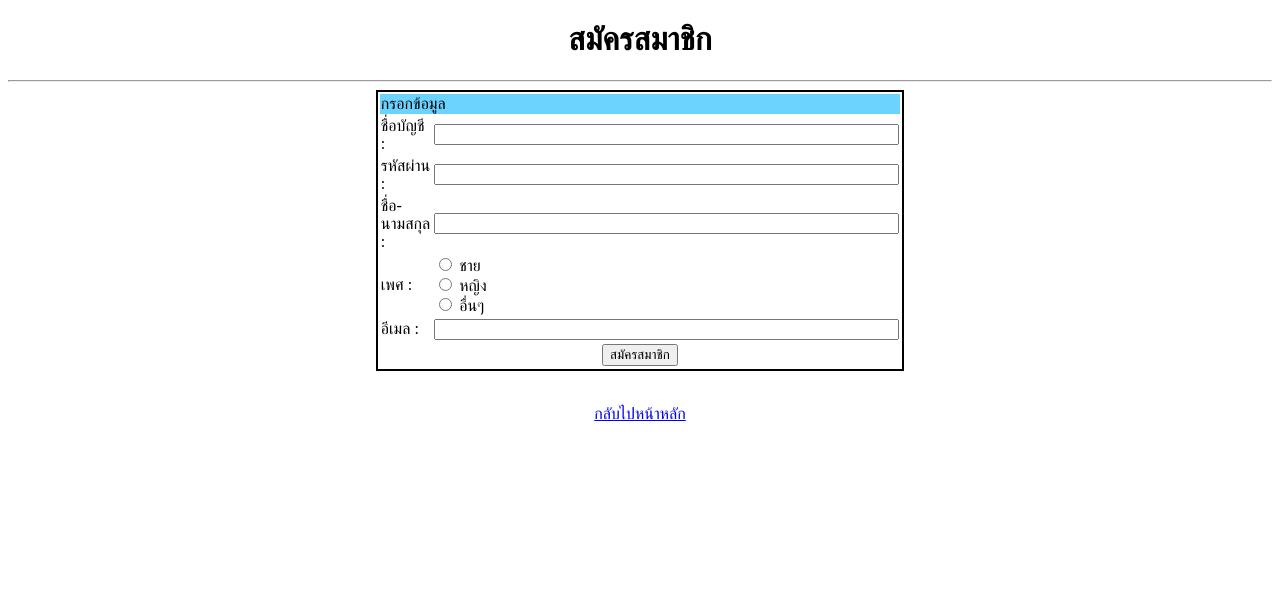
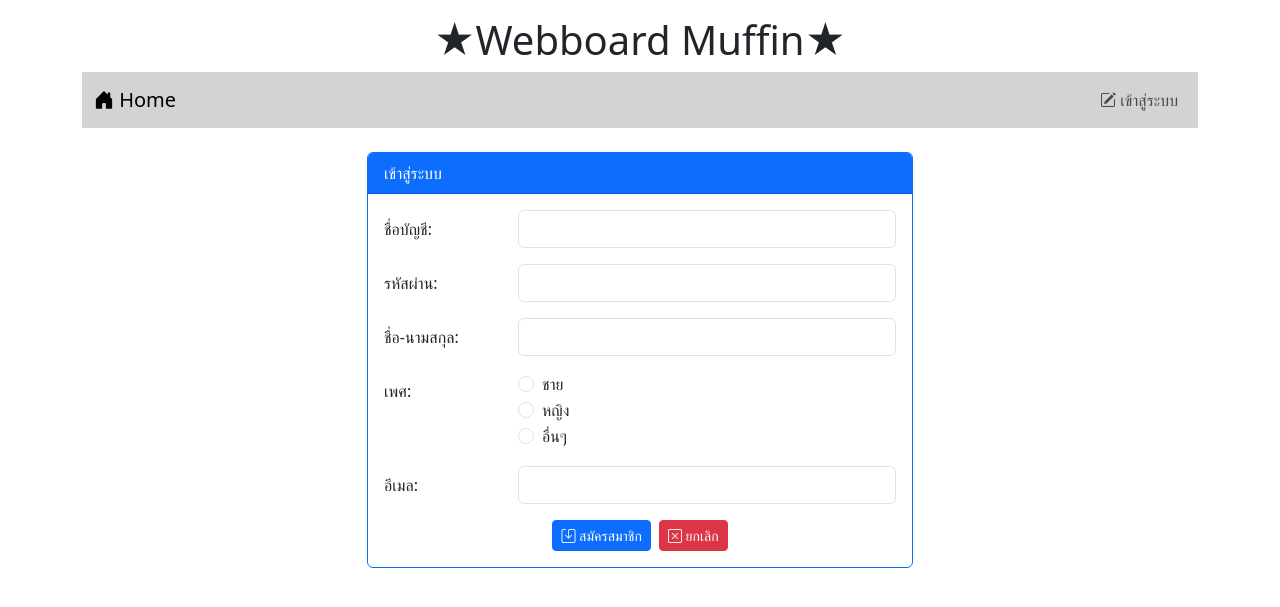
Before and after one commit to muffinyyss/Webboard_Work3, a PHP site: page /register.php in a window 1280 px wide. Shown: the top 607 px of the page. Run offline with PHP 8.4, Linux system fonts and the light colour scheme.

Commit message:
Work8 finish
Work8 finish

```diff
--- a/register.php
+++ b/register.php
@@ -7,67 +7,92 @@
     <meta charset="UTF-8">
     <meta name="viewport" content="width=device-width, initial-scale=1.0">
     <title>Webboard Muffin</title>
+    <link href="https://cdn.jsdelivr.net/npm/bootstrap@5.3.3/dist/css/bootstrap.min.css" rel="stylesheet" integrity="sha384-QWTKZyjpPEjISv5WaRU9OFeRpok6YctnYmDr5pNlyT2bRjXh0JMhjY6hW+ALEwIH" crossorigin="anonymous">
+    <script src="https://cdn.jsdelivr.net/npm/bootstrap@5.3.3/dist/js/bootstrap.bundle.min.js" integrity="sha384-YvpcrYf0tY3lHB60NNkmXc5s9fDVZLESaAA55NDzOxhy9GkcIdslK1eN7N6jIeHz" crossorigin="anonymous"></script>
+    <link rel="stylesheet" href="https://cdn.jsdelivr.net/npm/bootstrap-icons@1.11.3/font/bootstrap-icons.min.css">
+
 </head>
 <body>
-    <h1 style="text-align: center;">สมัครสมาชิก</h1>
-    <hr>
-    <?php
-        if(isset($_SESSION['id'])){
-            header("location:index.php");
-        }
-    ?>
-    <form action="#">
-        <table style="border: 2px solid black; width: 40%;" align="center">
-            <tr>
-                <td colspan="2" style="background-color: #6cd2fe;">กรอกข้อมูล</td>
-            </tr>
-            <tr>
-                <td>ชื่อบัญชี : </td>
-                <td>
-                    <input type="text" name="login" size="55" required>
-                </td>
-            </tr>
-            <tr>
-                <td>รหัสผ่าน : </td>
-                <td>
-                    <input type="password" name="password" size="55" required>
-                </td>
-            </tr>
-            <tr>
-                <td>ชื่อ-นามสกุล : </td>
-                <td>
-                    <input type="text" name="password" size="55" required>
-                </td>
-            </tr>
-            <tr>
-                <td>เพศ : </td>
-                <td>
-                    <input type="radio" name="sex" value="m">
-                    ชาย <br>
-                    <input type="radio" name="sex" value="f">
-                    หญิง <br>
-                    <input type="radio" name="sex" value="o">
-                    อื่นๆ <br>
-                </td>
-            </tr>
-            <tr>
-                <td>อีเมล : </td>
-                <td>
-                    <input type="email" name="password" size="55" required>
-                </td>
-            </tr>
+   <div class="container-lg">
+        <h1 style="text-align: center;" class="mt-3">★Webboard Muffin★</h1>
+        <?php include "nav.php" ?>
+        <div class="row mt-4">
+            <div class="col-lg-3 col-md-2 col-sm-1"></div>
+            <div class="col-lg-6 col-md-8 col-sm-10">
+                <div class="card border-primary">
+                    <div class="card-header bg-primary text-white">เข้าสู่ระบบ</div>
+                    <div class="card-body">
+                        <form action="register_save.php" method="post">
+                            <div class="row">
 
-            <tr>
-                <td colspan="2" align="center">
-                    <input type="submit" value="สมัครสมาชิก">
-                </td>
-            </tr>
+                                <label class="col-lg-3 col-form-label" for="login">ชื่อบัญชี:</label>
+                                <div class="col-lg-9">
+                                    <input type="text" name="login" class="form-control" id="login" required>
+                                </div>
+                            </div>
 
-        </table>
-        </form>
-        <br>
+                            <div class="row mt-3">
+                                <label class="col-lg-3 col-form-label" for="password">รหัสผ่าน:</label>
+                                <div class="col-lg-9">
+                                    <input type="password" name="password" class="form-control" id="password" required>
+                                </div>
+                            </div>
 
-        <p style="text-align: center;"><a href="index.html">กลับไปหน้าหลัก</a></p>
+                            <div class="row mt-3">
+                                <label class="col-lg-3 col-form-label" for="name">ชื่อ-นามสกุล:</label>
+                                <div class="col-lg-9">
+                                    <input type="text" name="name" class="form-control" id="name" required>
+                                </div>
+                            </div>
 
+                            <div class="row mt-3">
+                                <label class="col-lg-3 col-form-label">เพศ:</label>
+                                <div class="col-lg-9">
+                                    <div class="form-check">
+                                        <input id="m" type="radio" name="gender" value="m" class="form-check-input" required>
+                                        <label class="form-check-label" for="m">ชาย</label>
+                                    </div>
+
+                                    <div class="form-check">
+                                        <input id="f" type="radio" name="gender" value="f" class="form-check-input" required>
+                                        <label for="f" class="form-check-label">หญิง</label>
+                                    </div>
+
+                                    <div class="form-check">
+                                        <input id="o" type="radio" name="gender" value="o" class="form-check-input" required>
+                                        <label for="o" class="form-check-label">อื่นๆ</label>
+                                    </div>
+                                </div>
+                            </div>
+
+                            <div class="row mt-3">
+                                <label class="col-lg-3 col-form-label" for="email">อีเมล:</label>
+                                <div class="col-lg-9">
+                                    <input type="email" name="email" class="form-control" id="email" required>
+                                </div>
+                            </div>
+
+                            <div class="row mt-3">
+                                <div class="col-lg-12 d-flex justify-content-center">
+
+                                    <button type="submit" class="btn btn-primary btn-sm me-2">
+                                        <i class="bi bi-save"></i> สมัครสมาชิก
+                                    </button>
+                                    <button type="reset" class="btn btn-danger btn-sm">
+                                        <i class="bi bi-x-square"></i> ยกเลิก
+                                    </button>
+
+                                </div>
+                            </div>
+                        </form>
+                    </div>
+                </div>
+            </div>
+
+            <div class="col-lg-3 col-md-2 col-sm-1"></div>
+        </div>
+
+   </div>
+<br>
 </body>
 </html>
```
Also changed, not shown: register_save.php (added, +15 -0 lines).
